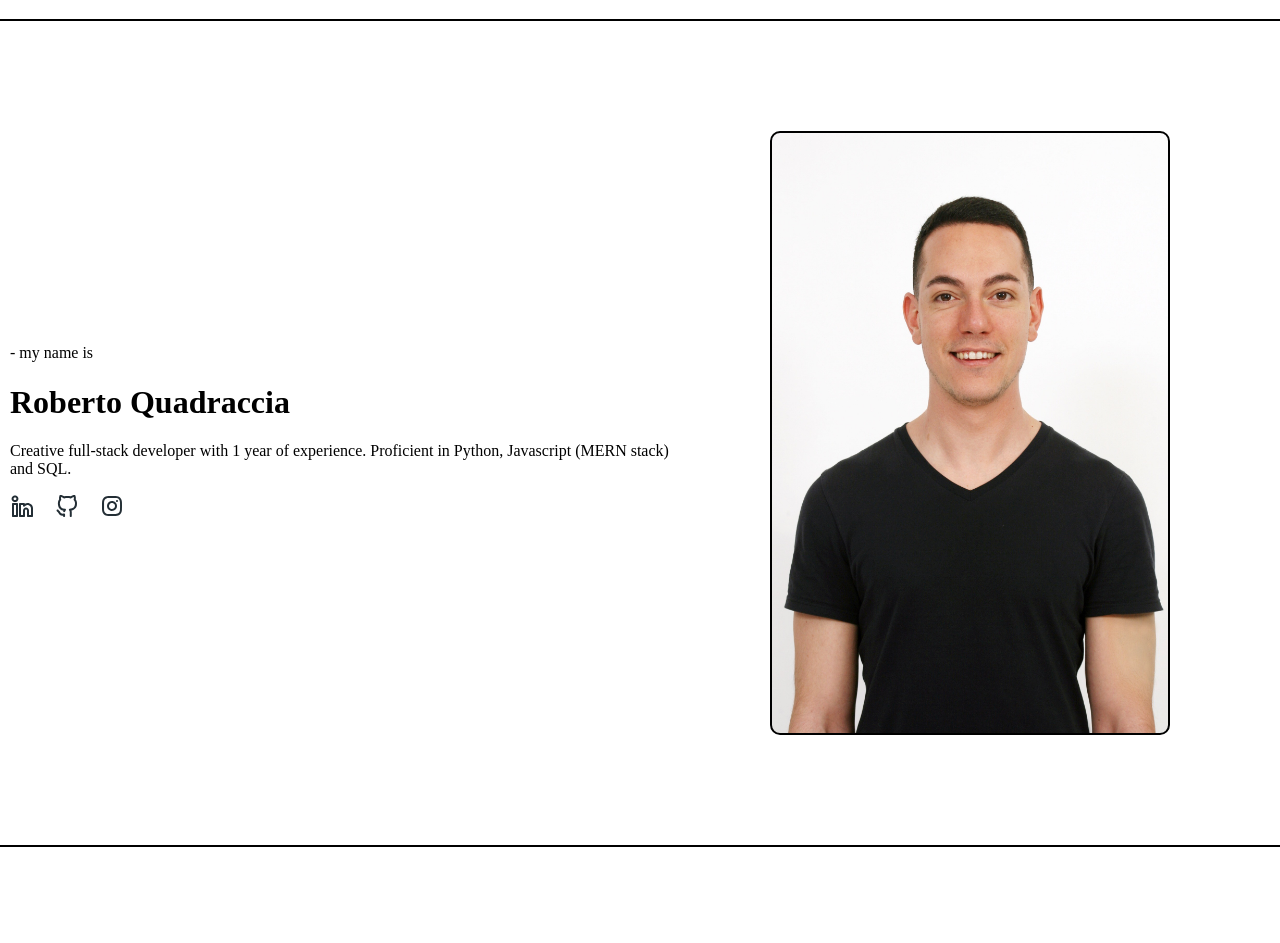
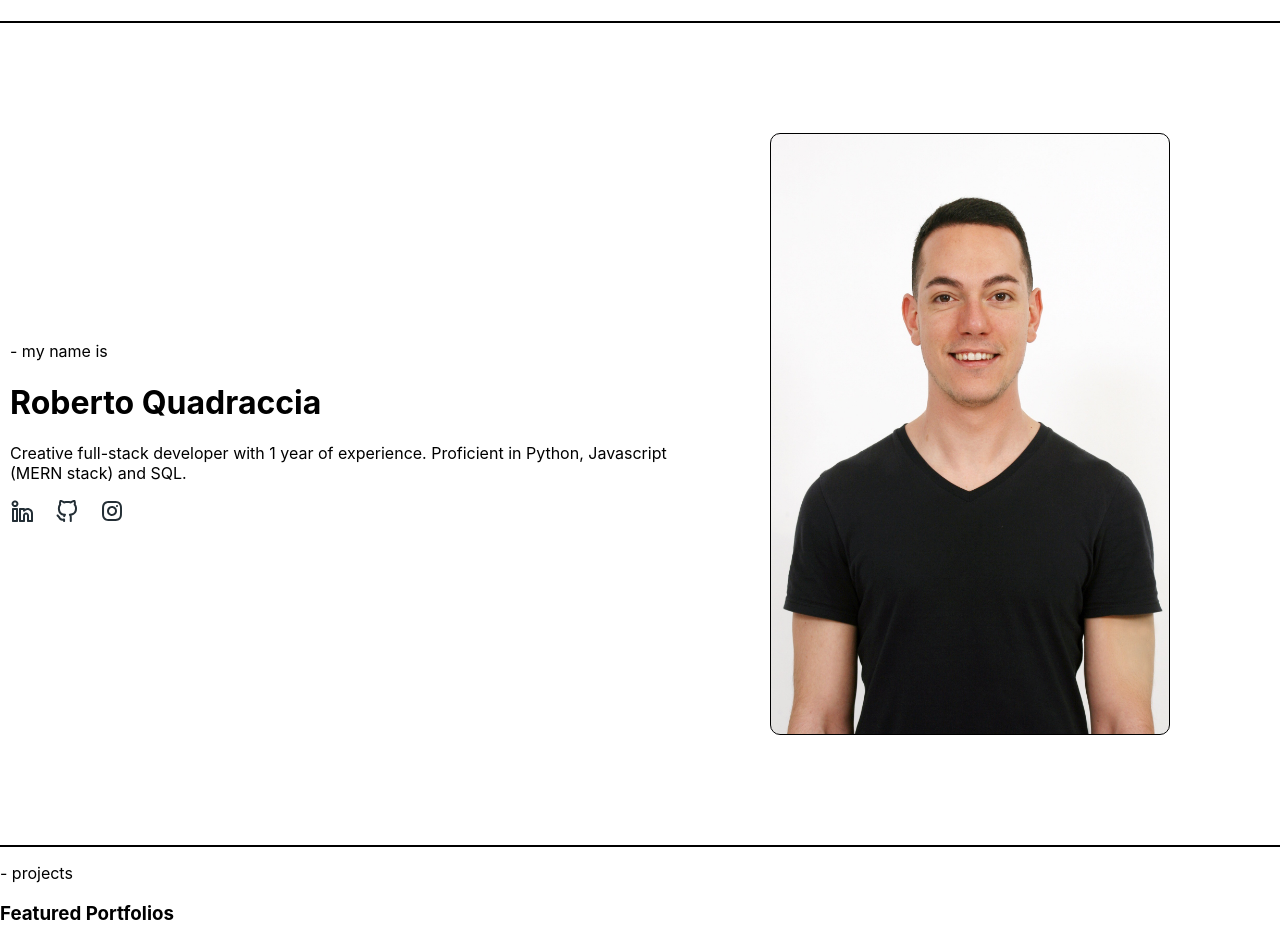
Before and after one commit to Super-robbin/portfolio, a React (Vite) app: page / in a window 1280 px wide. Shown: the part 61-1004 px from the top of the page. Before the commit the page ends 908 px from the top, so only its background shows below. Built offline with nearby package versions, Linux system fonts and the light colour scheme; the HTML template or start-up script is replaced by a standard one.

Commit message:
Projects section setup complete, starting layout

```diff
--- a/src/App.jsx
+++ b/src/App.jsx
@@ -4,15 +4,15 @@ import reactLogo from "./assets/react.svg";
 import viteLogo from "/vite.svg";
 import "./App.css";
 import Info from "./components/info/Info";
-// import Project from "./components/project/Project";
+import Project from "./components/project/Project";
 // import Contact from "./components/contact/Contact";
 
 const App = () => {
   return (
     <>
       <Info />
-      {/* <Project />
-      <Contact /> */}
+      <Project />
+      {/* <Contact /> */}
     </>
   );
 };
--- a/src/components/info/info.jsx
+++ b/src/components/info/info.jsx
@@ -28,7 +28,7 @@ const Info = () => {
       </header>
       <main className="main">
         <div className="name-section">
-          <p className="name-section-above">
+          <p className="above-section">
             <span>- </span>
             my name is
           </p>
--- a/src/components/project/project.jsx
+++ b/src/components/project/project.jsx
@@ -0,0 +1,25 @@
+
+
+const Project = () => {
+    return (
+        <div className="section" id="projects">
+            <p className="above-section">
+            <span>- </span>
+            projects
+          </p>
+          <h3 className="title-section">
+            Featured Portfolios
+          </h3>
+          <div className="projects-container">
+            <div className="project-card"></div>
+            <div className="project-card"></div>
+            <div className="project-card"></div>
+            <div className="project-card"></div>
+            <div className="project-card"></div>
+            <div className="project-card"></div>
+          </div>
+        </div>
+    )
+}
+
+export default Project;
--- a/src/index.css
+++ b/src/index.css
@@ -1,2 +1,3 @@
 @import url("../src/styles/reset.css");
 @import url("../src/styles/info.css");
+@import url("../src/styles/project.css");
--- a/src/styles/Info.css
+++ b/src/styles/Info.css
@@ -15,9 +15,6 @@
     display: grid;
     grid-template-columns: 2fr 1fr 1fr;
 } */
-
-.header-name {
-}
 
 .nav-bar {
     display: flex;
@@ -58,7 +55,7 @@
     background-size: cover;
     height: 600px;
     margin: 100px;
-    border: 2px solid #000;
+    border: 1px solid #000;
     border-radius: 10px;
 }
 
--- a/src/styles/reset.css
+++ b/src/styles/reset.css
@@ -21,6 +21,7 @@
 
 body {
   margin: 0;
+  font-family: Inter, sans-serif;
 }
 
 /**
```
Also changed, not shown: src/styles/project.css (added).
